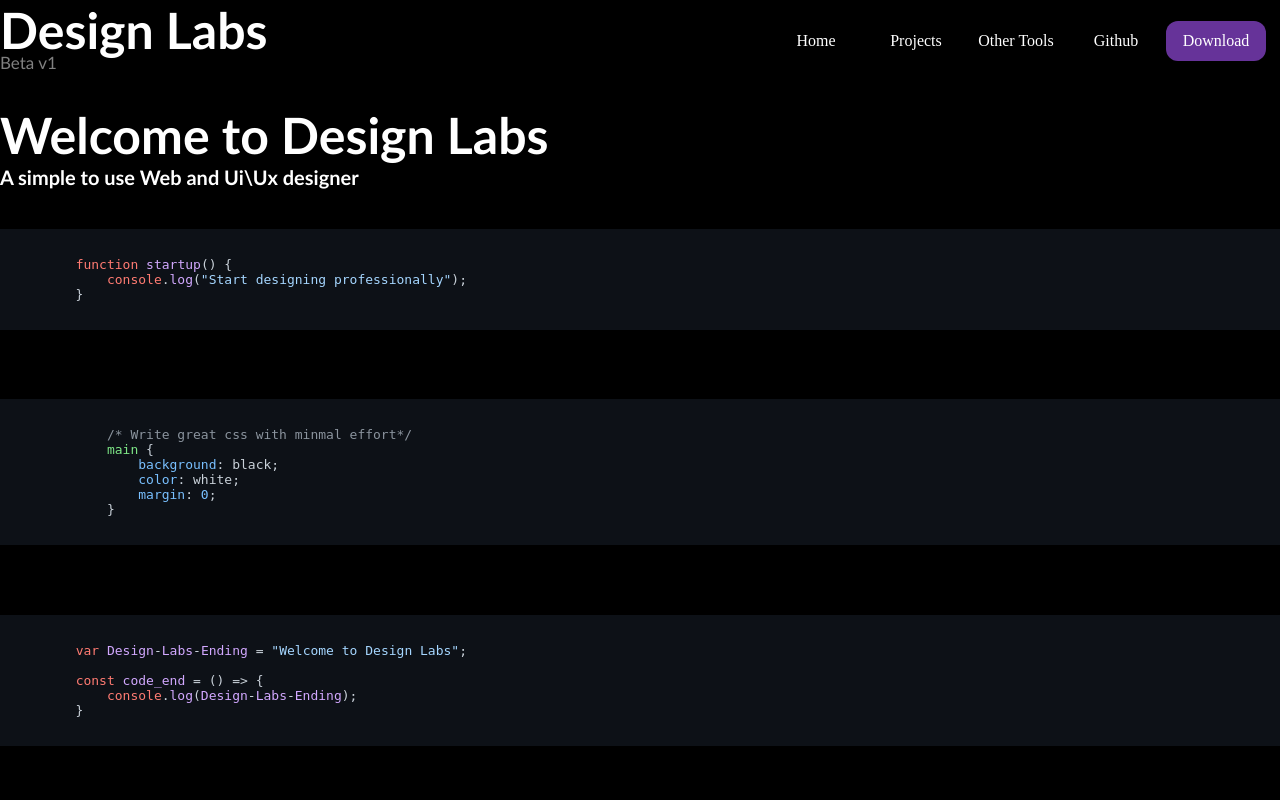
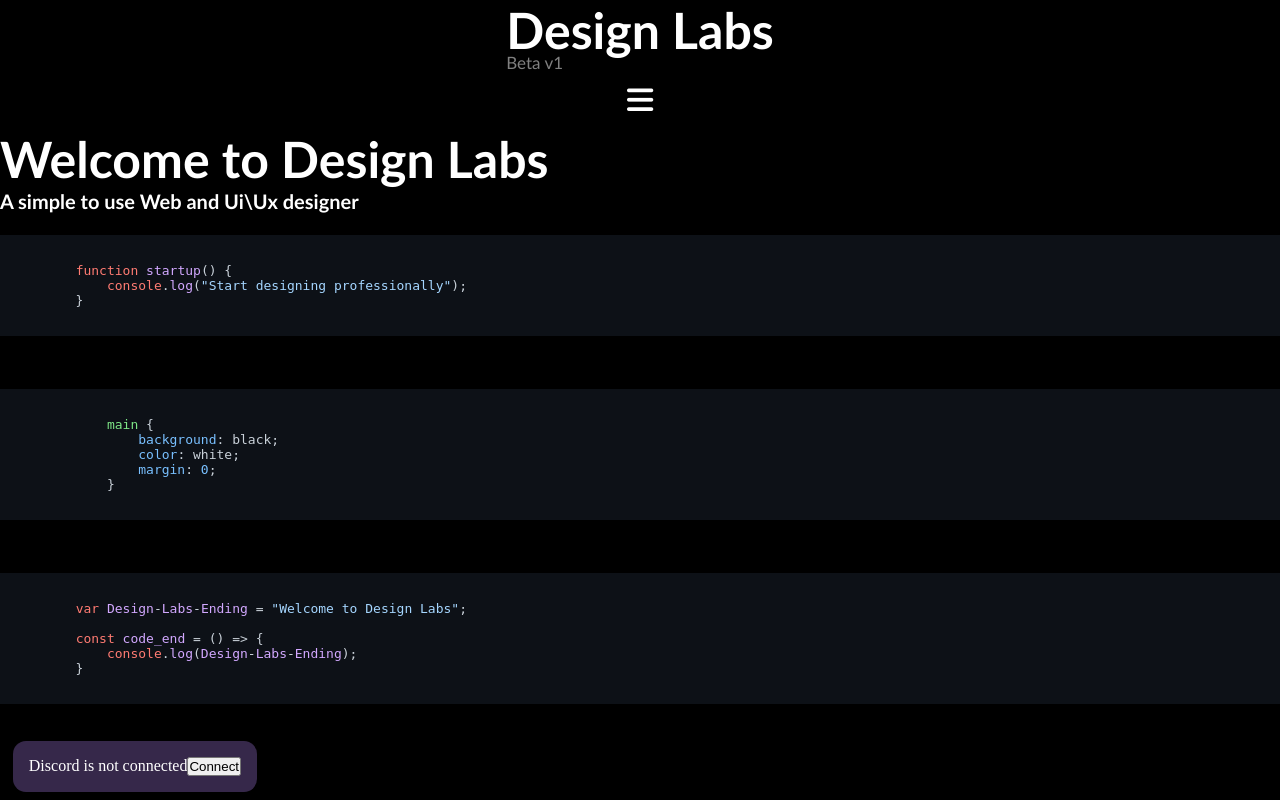
Before and after one commit to CastyiGlitchxz/Design-Labs, a Flask app: page / in a window 1280 px wide. Run offline with Flask 3, Linux system fonts and the light colour scheme; some libraries are stand-ins or nearby versions.

Commit message:
I did something, Idek what I did.

```diff
--- a/configuration.py
+++ b/configuration.py
@@ -1,3 +1,4 @@
+"""Configuration.py is responsible for app and project data"""
 class AppConfiguration:
     """App Configuration is responisble for controlling app details"""
     def __init__(self, app_name, app_version, app_desciption, contributers, source):
--- a/server.py
+++ b/server.py
@@ -1,35 +1,35 @@
 """Server.py"""
 import os
+import shutil
 from flask import Flask
 import flask
 from flask_socketio import SocketIO, emit
+from rpc import start_rich_presence
 from configuration import ProjectManager, application
 
 app = flask.Flask(__name__)
 socketio = SocketIO(app)
 
+RICH_PRESENCE_STATUS = "Discord is not connected"
+
 project = ProjectManager (
   '',
-  'CastyiGlitchxz'
+  ''
 )
 
-HTML_TEMPLATE = """
-    <!DOCTYPE html>
-    <html lang="en">
-    <head>
-        <meta charset="UTF-8">
-        <meta name="viewport" content="width=device-width, initial-scale=1.0">
-        {% include 'header.html' %}
-        <title>{{appName}}</title>
-    </head>
-    <body>
+HTML_TEMPLATE = """<main>
 
-    </body>
-    </html>
+</main>
 """
+
 PROJECTS_FOLDER_DIR = "./templates/labs/projects"
 if not os.path.exists(PROJECTS_FOLDER_DIR):
     os.makedirs(PROJECTS_FOLDER_DIR)
+
+@socketio.on("users_name")
+def get_users_name(users_name):
+    """Gets a user's name from web local storage"""
+    project.user = users_name
 
 @socketio.on("get_projects")
 def handle_project_fetching():
@@ -51,15 +51,53 @@ def handle_project_creation(project_name):
     print(dir_list)
     project_dir = f"./templates/labs/projects/{project_name}"
     if not os.path.exists(project_dir):
-        os.makedirs(project_dir)
-        with open(os.path.join(project_dir, 'render.html'), "w", encoding="UTF-8") as file1:
-            file1.write(HTML_TEMPLATE)
-    emit('project_created', project_name)
+        if " " not in project_name:
+            os.makedirs(project_dir)
+            with open(os.path.join(project_dir, 'render.html'), "w", encoding="UTF-8") as file1:
+                file1.write(HTML_TEMPLATE)
+            emit('project_created', project_name)
+
+@socketio.on("delete_project")
+def handle_project_deletion(project_name):
+    """Handles project deletion"""
+    path = "./templates/labs/projects"
+    dir_list = os.listdir(path)
+    print("Files and directories in '", path, "' :")
+    # prints all files
+    print(dir_list)
+    project_dir = f"./templates/labs/projects/{project_name}"
+    print(f"Deletion request received foler: {project_dir}")
+    try:
+        print(f"Project '{project_name}' at {project_dir} was deleted")
+        shutil.rmtree(project_dir)
+    except OSError as error:
+        print(f"Failed to delete project: Error was passed: {error}")
+
+@socketio.on("activate_rpc")
+def activate_discord_rpc():
+    """Starts discord rpc on socket request"""
+    global RICH_PRESENCE_STATUS
+    RICH_PRESENCE_STATUS = "Discord is connected"
+    rich_presence_handling()
+
+@socketio.on("request_presence_status")
+def rich_presence_handling():
+    """Handles sending js discord presence status on refresh"""
+    emit("send_presence_data", RICH_PRESENCE_STATUS)
+
+@socketio.on("connected_to_project")
+def handle_project_connections():
+    """Handles users connecting to a project"""
+    emit("user_connected", project.user, broadcast=True)
+    print(f"User: '{project.user}' has connected to the project {project.project_name}")
+
 
 @app.route("/")
 def home():
     """Launches the home page"""
     template_string = "home.html"
+    if RICH_PRESENCE_STATUS == "Discord is connected":
+        start_rich_presence(f"{project.user} is browsing: Home | {application.app_name}")
     return flask.render_template(
         template_string,
         appName = application.app_name,
@@ -70,6 +108,8 @@ def home():
 def projects():
     """Returns porjects page"""
     template_string = "projects.html"
+    if RICH_PRESENCE_STATUS == "Discord is connected":
+        start_rich_presence(f"{project.user} is browsing: Projects | {application.app_name}")
     return flask.render_template(template_string,
                                  appName = application.app_name,
                                  project_name = project.project_name,)
@@ -78,8 +118,9 @@ def projects():
 def open_project(project_name):
     """Opens a project on users disk"""
     template_string = "base.html"
-    project.projectName = project_name
-    # start_rich_presence(f"{project.user} has the project: {project.projectName} opened")
+    project.project_name = project_name
+    if RICH_PRESENCE_STATUS == "Discord is connected":
+        start_rich_presence(f"{project.user} is Designing: {project_name}")
     return flask.render_template(template_string,
                                  selected_project = f"labs/projects/{project_name}/render.html",
                                  appName = f"{application.app_name} | {project.project_name}")
@@ -96,4 +137,4 @@ def editor(project_name):
 # Note: this is not a production server
 if __name__ == "__main__":
     socketio.run(app, debug=True, host="0.0.0.0", port=8000)
-    app.run(debug=True)
+    # app.run(debug=True)
--- a/static/app/app.css
+++ b/static/app/app.css
@@ -16,6 +16,7 @@ body, html {
 }
 
 .nav_home {
+    width: 100vw;
     background: black;
     color: white;
     display: flex;
@@ -62,3 +63,177 @@ body, html {
 .nav_home .nav_links a:hover {
     color: blue;
 }
+
+.home_code {
+    width: 100vw;
+}
+
+#discord_status {
+    background: rgb(54, 40, 74);
+    justify-content: center;
+    align-content: center;
+    text-align: center;
+    width: fit-content;
+    height: fit-content;
+    padding: 1em;
+    border-radius: 13px;
+    margin: 0em 0.8em;
+    display: flex;
+}
+
+#projects_list {
+    display: grid;
+    width: 80vw;
+    justify-content: center;
+    grid-template-columns: 100%;
+    justify-self: center;
+    grid-template-rows: repeat(auto-fit, minmax(calc(3em + 9px), 0fr));
+    background: linear-gradient(rgb(23, 14, 30), rgb(1, 1, 72),rgb(72, 38, 110));
+    border-radius: 10px;
+    bottom: 8rem;
+    position: relative;
+    border: 0.5px solid red;
+}
+
+.project_buttons {
+    text-align: left;
+    text-indent: 13px;
+    align-content: center;
+    height: 3.4rem;
+    border-radius: 12px;
+}
+
+.project_buttons::selection {
+    color: none;
+}
+
+.selected {
+    border: 1px solid blue;
+}
+
+#projects_list #projects_list_header {
+    display: flex;
+    align-items: center;
+    justify-content: space-between;
+    background: transparent;
+    min-height: 3em;
+    max-height: 5em;
+    padding: 0 1em;
+}
+
+#projects_list #projects_list_header div {
+    width: 100%;
+    height: 100%;
+    align-content: center;
+}
+
+.projects_list_command_option {
+    background: transparent;
+    font-size: 23px;
+    color: white;
+    height: 60%;
+    width: fit-content;
+    border: 0;
+    padding: 0 0px 0px 22px;
+}
+
+.projects_list_command_option:hover {
+    color: gray;
+    transition: ease-in-out 0.2s;
+}
+
+#delete_project_button:hover {
+    color: red;
+    transition: ease-in-out 0.2s;
+}
+
+.projects_input {
+    border-radius: 10px;
+    background: transparent;
+    border: 1px solid #3b486b;
+    outline: none;
+    display: flex;
+    justify-content: space-between;
+    text-align: left;
+    text-indent: 12px;
+    height: 68% !important;
+    width: 21rem;
+    padding: 0 0.5rem;
+}
+
+.projects_input input {
+    background: transparent;
+    outline: none;
+    height: 100%;
+    border: 0;
+    color: rgb(234, 234, 234);
+    font-family: 'Trebuchet MS', 'Lucida Sans Unicode', 'Lucida Grande', 'Lucida Sans', Arial, sans-serif;
+}
+
+#project_creation_button {
+    height: 100% !important;
+}
+
+.project_controls {
+    justify-content: right;
+    display: flex;
+    align-items: center;
+}
+
+@media screen and (max-width: 80rem) {
+    .nav_home {
+        display: grid;
+        justify-content: center;
+        justify-items: center;
+        grid-template-columns: 100%;
+    }
+
+    .nav_home .nav_links {
+        display: grid;
+        width: 100%;
+        justify-content: center;
+        justify-items: center;
+        grid-template-columns: 100%;
+        font-size: 28px;
+        position: relative;
+    }
+
+    .nav_home .nav_links a {
+        width: 100%;
+        height: 80px;
+    }
+
+    .download_button {
+        width: 100% !important;
+        height: 56px !important;
+    }
+
+    .burger_button {
+        background: transparent;
+        width: 100%;
+        color: white;
+        height: 40px;
+        border: 0;
+        font-size: 30px;
+    }
+
+    text {
+      font-size: 70%;
+    }
+
+    .nav_closed {
+        .nav_links {
+            transform: translate(0, -25em);
+            height: 0px;
+            transition: ease-in-out 0.5s;
+        }
+    }
+
+    .nav_opened {
+        .nav_links {
+            transform: translate(0, 0);
+            height: 100%;
+            transition: ease-in-out 0.5s;
+        }
+    }
+}
--- a/static/app/elements.css
+++ b/static/app/elements.css
@@ -1,5 +1,12 @@
 /* This css file main is for the editor */
 /* Do not change anything in this file */
+
+editor_main {
+    width: 100%;
+    height: 100%;
+    display: grid;
+    grid-template-rows: 2.8rem;
+}
 
 temp {
     width: 100%;
@@ -76,6 +83,14 @@ console {
 #centerPiece {
     width: 100%;
     height: 100%;
+    contain: content;
+}
+
+.editor_nav {
+    width: 100vw;
+    height: 5vh;
+    background: transparent;
+    border-bottom: 0.9px solid gray;
 }
 
 .dropdown {
--- a/static/app/index.js
+++ b/static/app/index.js
@@ -1,4 +1,7 @@
 const socket = io();
+
+const users_name = window.localStorage.getItem("users_name");
+socket.emit("users_name", users_name);
 
 document.addEventListener('DOMContentLoaded', (event) => {
     document.querySelectorAll('pre code').forEach((block) => {
@@ -6,35 +9,27 @@ document.addEventListener('DOMContentLoaded', (event) => {
     });
 });
 
-const get_projects = () => {
-    socket.emit('get_projects');
-};
-get_projects();
+if (window.matchMedia("(max-width: 80rem)").matches) {
+    const navbar = document.getElementsByClassName("nav_home")[0]
+    const close_nav = () => {
+        navbar.classList.add('nav_closed')
+        navbar.classList.remove('nav_opened')
+    }
 
-socket.on('projects_list', (projects) => {
-    const projects_list = document.getElementById('projects_list');
-    for (let index = 0; index < projects.length; index++) {
-        const project = document.createElement('button');
-        project.innerHTML = projects[index];
-        project.onclick = function(key) {
-            if (key.shiftKey) {
-                window.location.href = `/editor/${projects[index]}`;
-            } else {
-                window.location.href = `/projects/${projects[index]}`;
-            }
+    const open_nav = () => {
+        navbar.classList.add('nav_opened')
+        navbar.classList.remove('nav_closed')
+    }
+
+    const burger_button = document.createElement('button');
+    burger_button.innerHTML = '<i class="fa-solid fa-bars"></i>';
+    burger_button.classList.add('burger_button');
+    burger_button.onclick = function() {
+        if (navbar.classList.contains('nav_closed')) {
+            open_nav();
+        } else if (navbar.classList.contains('nav_opened')) {
+            close_nav();
         }
-        projects_list.appendChild(project);
     }
-});
-
-const createProject = () => {
-    const project_creation_input = document.getElementById('project_creation_input');
-    if (project_creation_input.value != "") {
-        let project_name = project_creation_input.value;
-        socket.emit('create_project', project_name);
-    }
+    navbar.insertBefore(burger_button, document.getElementsByClassName('nav_links')[0]);
 }
-
-socket.on('project_created', (project_name) => {
-    window.location.href = `/projects/${project_name}`;
-});
--- /dev/null
+++ b/static/app/rich_presence.js
@@ -0,0 +1,22 @@
+const socket = io();
+
+const discord_status_text = document.getElementById("discord_status_text");
+const discord_status_button = document.getElementById("discord_status_button");
+
+socket.emit("request_presence_status");
+
+const set_discord_status = (status) => {
+    discord_status_text.innerHTML = status;
+};
+
+const start_discord_rpc = () => {
+    socket.emit('activate_rpc');
+}
+
+discord_status_button.onclick = function() {
+    start_discord_rpc();
+};
+
+socket.on('send_presence_data', (presence_data) => {
+    set_discord_status(presence_data);
+});
--- a/templates/base.html
+++ b/templates/base.html
@@ -4,6 +4,7 @@
     <meta charset="UTF-8">
     <meta name="viewport" content="width=device-width, initial-scale=1.0">
     {% include 'header.html' %}
+    <script src="/static/app/socket_connections.js"></script>
     <title>{{appName}}</title>
 </head>
 <body>
--- a/templates/header.html
+++ b/templates/header.html
@@ -7,4 +7,6 @@
 <!-- Scripts for js -->
 <script src="https://cdnjs.cloudflare.com/ajax/libs/socket.io/4.5.4/socket.io.min.js"></script>
 <script type="text/javascript" src="https://livejs.com/live.js"></script>
+<script src="https://kit.fontawesome.com/69e44b2a4c.js" crossorigin="anonymous"></script>
+<script type="module" src="/static/app/rich_presence.js"></script>
 <script src="https://unpkg.com/@highlightjs/cdn-assets@11.7.0/highlight.min.js"></script>
--- a/templates/home.html
+++ b/templates/home.html
@@ -13,7 +13,7 @@
         <h3 class="custom_design_labs_header_text_h3">A simple to use Web and Ui\Ux designer</h3>
     </span>
 
-    <pre class="typewriter">
+    <pre class="typewriter home_code">
         <code class="language-javascript">
         function startup() {
             console.log("Start designing professionally");
@@ -21,9 +21,8 @@
         </code>
     </pre>
 
-    <pre class="typewriter">
+    <pre class="typewriter home_code">
         <code class="language-css">
-            /* Write great css with minmal effort*/
             main {
                 background: black;
                 color: white;
@@ -32,7 +31,7 @@
         </code>
     </pre>
 
-    <pre class="typewriter">
+    <pre class="typewriter home_code">
         <code class="language-javascript">
         var Design-Labs-Ending = "Welcome to Design Labs";
 
@@ -42,6 +41,11 @@
         </code>
     </pre>
 
+    <div id="discord_status">
+        <p id="discord_status_text">Discord is not connected</p>
+        <button title="Click to Connect" id="discord_status_button">Connect</button>
+    </div>
+
     <script src="/static/app/index.js" type="module"></script>
 </body>
 </html>
--- a/templates/navigational_bar.html
+++ b/templates/navigational_bar.html
@@ -1,5 +1,5 @@
 {% block navigational_bar %}
-<nav class="nav_home">
+<nav class="nav_home nav_closed">
     <div class="nav_logo">
         <h1 class="custom_design_labs_header_text_h1">{{appName}}</h1>
         <p class="custom_design_labs_subtitle_text_p">Beta v1</p>
```
Also changed, not shown: rpc.py (+12 -20 lines), static/app/projects.js (added, +76 -0 lines), static/app/socket_connections.js (added, +60 -0 lines), templates/editor.html (+8 -0 lines), templates/projects.html (+27 -4 lines).
